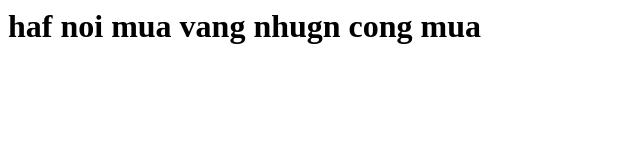
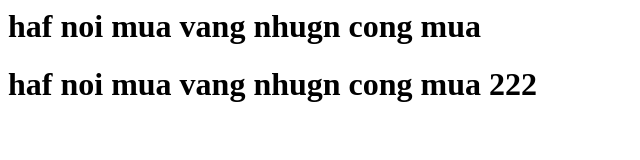
Before and after one commit to huudqtmu/codetest, a plain HTML site: page index.html in a window 1280 px wide. Shown: the whole page, without its empty margins (0-640 px from the left). Drawn offline with Linux system fonts and the light colour scheme.

Commit message:
Update index.html

```diff
--- a/index.html
+++ b/index.html
@@ -1 +1,2 @@
 <h1> haf noi mua vang nhugn cong mua</h1>
+<h1> haf noi mua vang nhugn cong mua 222</h1>
```
